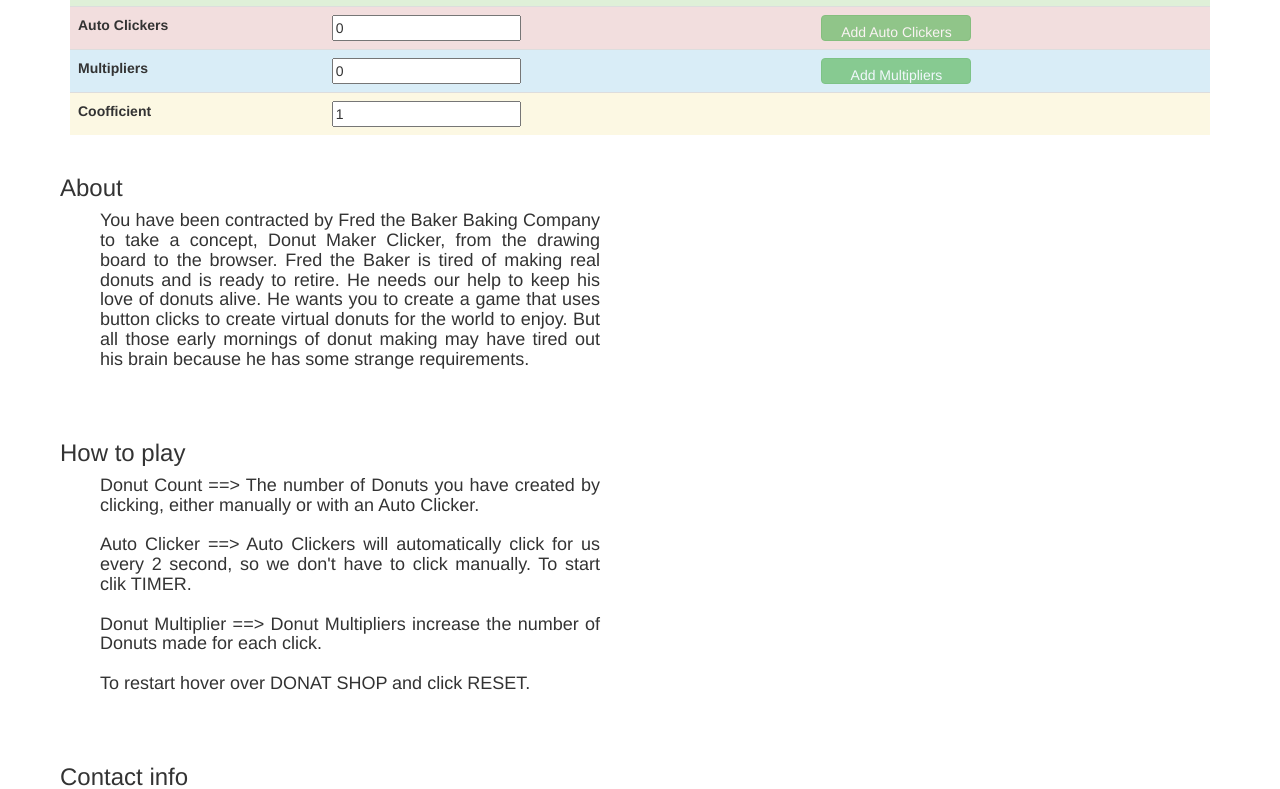
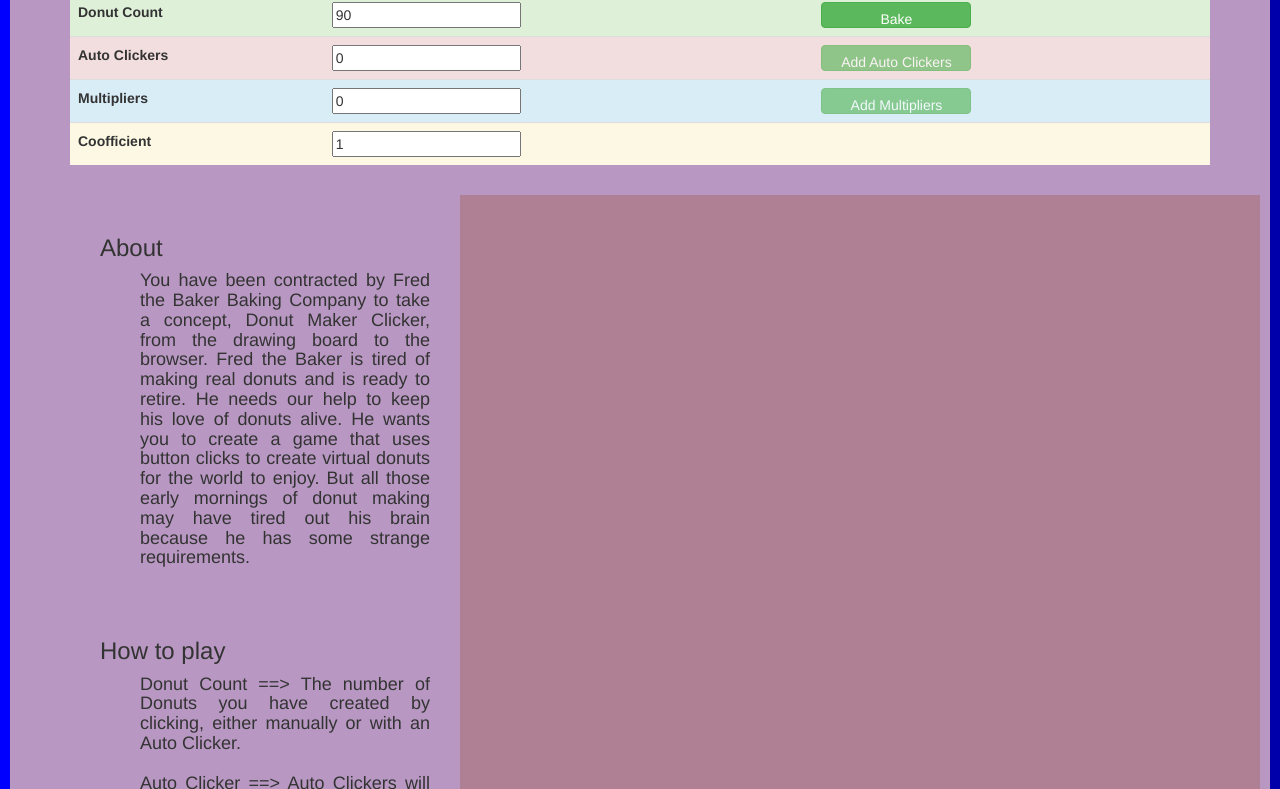
Before and after one commit to RomanShmi/dounat-maker, a plain HTML site: page docs/index.html in a window 1280 px wide. Shown: the part 179-968 px from the top of the page. Drawn offline with nearby package versions, Linux system fonts and the light colour scheme.

Commit message:
efect added more style

```diff
--- a/docs/index.html
+++ b/docs/index.html
@@ -1,5 +1,5 @@
 <!DOCTYPE html>
-<html lang="en">
+<html lang="en" style="border:blue; border-width:10px; border-style:outset;">
 <head>
     <meta charset="UTF-8">
     <meta http-equiv="X-UA-Compatible" content="IE=edge">
@@ -14,7 +14,7 @@
 
     <title>Donut Maker</title>
 </head>
-<body>
+<body class="grid-container">
    <header class="topnav">
   <a   class="navmenuelement" href="#how">How To</a>
   <a   class="navmenuelement" href="#contact">Contact</a>
@@ -22,11 +22,18 @@
 
   </header>
 
-    <div id="output" class="container">
+
+
+
+  <div id="output" class="container">
+
     <table class="table">
      <thead>
+
       <div class="dropdown">
+
         <span><h1>Donut Shop</h1></span>
+
         <div class="dropdown-content">
         <p>Roman Shmigelskyi</p>
         <button id="stop" class="btn btn-success">reset</button>
@@ -34,6 +41,7 @@
 
 
       </div>
+
      </thead>
       <tbody>
         <tr class="success">
@@ -67,17 +75,19 @@
 
   </div>
 
+  <div  class="help">
+
  <p id="about">
-<h3 style="padding-left:60px;"> About</h3>
-<h4 width="60%" align="justify" style="padding-left:100px;" >
+<h3 style="padding-left:60px; padding-right: 20px "> About</h3>
+<h4 width="50%" align="justify" style="padding-left:100px;" >
 You have been contracted by Fred the Baker Baking Company to take a concept, Donut Maker Clicker, from the drawing board to the browser. Fred the Baker is tired of making real donuts and is ready to retire. He needs our help to keep his love of donuts alive. He wants you to create a game that uses button clicks to create virtual donuts for the world to enjoy. But all those early mornings of donut making may have tired out his brain because he has some strange requirements.
 </h4>
 </br></br>
 </p>
 
   <p id="how">
-<h3 style="padding-left:60px;">How to play</h3>
-<h4 width="60%" align="justify" style="padding-left:100px;">
+<h3 style="padding-left:60px; padding-right: 20px">How to play</h3>
+<h4 width="50%" align="justify" style="padding-left:100px;">
   Donut Count ==>      The number of Donuts you have created by clicking, either manually or with an Auto Clicker.
 </br></br>
   Auto Clicker  ==>     Auto Clickers will automatically click for us every 2 second, so we don't have to click manually. To start clik TIMER.
@@ -86,11 +96,14 @@ You have been contracted by Fred the Baker Baking Company to take a concept, Don
 </br></br>
 To restart hover over DONAT SHOP and click RESET.
 
-</br></br>
 </h4>
 </br>
   </p>
-  <h3 style="padding-left:60px;"> Contact info</h3>
+</div>
+<canvas id="canvas" class="pic"></canvas>
+<div class="footer">
+
+<h3 style="padding-left:60px;"> Contact info</h3>
   <div style="padding-left:100px;">
 <p id="contact" >
 
@@ -101,9 +114,11 @@ sssssss@ssssss.sss</br></br>
 
 </p>
 </div>
+</div>
 
     <script src="../src/js/app.js"></script>
       <script src="../src/js/donat.js"></script>
       <script src="../src/js/script.js"></script>
+      <script src="../src/js/particles.js"></script>
 </body>
 </html>
--- a/src/css/style.css
+++ b/src/css/style.css
@@ -1,3 +1,12 @@
+#canvas{
+  position: jastifai;
+  top: 50%;
+  left: 50%;
+  z-index: -1;
+}
+
+
+
 button {
     background-color: #c8c1cf; /* Green */
     color: rgb(31, 28, 28);
@@ -47,8 +56,32 @@ button {
 margin: 10px;
   }
 
-h4 {
-width:600px;
+.pic{
+  background-color: rgba(167, 104, 104, 0.5);
+  height:600px;
+width: 800px;
+}
+.help{
+  padding: 14px, 26px;
 
+   margin: 20px;
+}
 
+.topnav { grid-area: header; }
+.help { grid-area: menu; }
+.container { grid-area: main; }
+.pic { grid-area: right; }
+.footer { grid-area: footer; }
+
+.grid-container {
+  display: grid;
+  grid-template-areas:
+    'header header'
+    'main main'
+    'menu right'
+    'menu right'
+    'footer footer';
+  grid-gap: 10px;
+  background-color: rgba(115, 51, 134, 0.5);
+  padding: 10px;
 }
--- /dev/null
+++ b/src/js/particles.js
@@ -0,0 +1,80 @@
+const canvas = document.getElementById("canvas");
+const context = canvas.getContext("2d");
+canvas.width = window.innerWidth;
+canvas.height = window.innerHeight;
+
+let imgs = ["../src/js/donut.png", "../src/js/brownDonut.png"];
+
+const donutImage = new Image();
+
+
+let particleArray = [];
+const maxSize = bakery.donats;
+
+class SpinningDonut{
+
+    constructor(){
+        this.x = Math.random() * canvas.width;
+        this.y = Math.random() * canvas.height;
+        this.xMomentum = Math.random() * 10 - 5;
+        this.yMomentum = Math.random() * 10 - 5;
+        //angle rotated
+        this.rotation = 0;
+        this.opacity = 1;
+        this.size = 3;
+        this.donutSrc = imgs[Math.floor(Math.random()*imgs.length)];
+        console.log("donat");
+    }
+
+    // draw
+    // update
+
+    draw(){
+        context.save();
+        context.globalAlpha = this.opacity;
+        context.translate(this.x,this.y);
+        context.rotate(Math.PI / 180 * this.rotation); // turns our degrees measurement into radians
+        donutImage.src = this.donutSrc;
+        context.drawImage(donutImage, (-donutImage.width / 4) * this.size, (-donutImage.height / 4) * this.size, (donutImage.width / 2) * this.size, (donutImage.height / 2) * this.size);
+        context.restore();
+    }
+
+    update(){
+        this.opacity = 0.5+Math.random()*0.251;
+        this.size =0.6+Math.random()*0.13;
+        this.rotation += 1;
+        this.x += this.xMomentum;
+        this.y += this.yMomentum;
+
+    }
+}
+
+function spawnSpinningDonut(){
+    particleArray.push(new SpinningDonut());
+}
+
+// init
+function init(){
+    particleArray = [];
+}
+
+// animate
+function animate(){
+    requestAnimationFrame(animate);
+    canvas.width = window.innerWidth;
+    canvas.height = window.innerHeight;
+    context.clearRect(0,0,canvas.width, canvas.height);
+    particleArray.forEach(function(particle){
+        setTimeout(particle.update(),1000);
+        setTimeout(particle.draw(),1000);
+
+
+    });
+    particleArray = particleArray.filter(function(particle){
+        return particle.opacity >= 0.05 && particle.size >= .1;
+    })
+}
+
+//document.addEventListener('mousedown', spawnSpinningDonut);
+init();
+animate();
--- a/src/js/script.js
+++ b/src/js/script.js
@@ -20,6 +20,7 @@ StopBotton.addEventListener("click", function(){
 
 
 DonatButton.addEventListener("click", function () {
+
     bakery.accelerate();
     if (bakery.donats>=bakery.kooffprice)
     KooffButton.disabled=false;
@@ -48,7 +49,7 @@ KooffButton.addEventListener("click", function () {
 
 
 function updateDashboard() {
-
+    spawnSpinningDonut();
     bakery.donats = (bakery.donats + Math.round((bakery.bakerr*bakery.kooff)));
 
     console.log(bakery.time, "  ", bakery.donats, "   ", bakery.bakerr, " update changes");
```
Also changed, not shown: src/js/brownDonut.png (added), src/js/donut.png (added).
